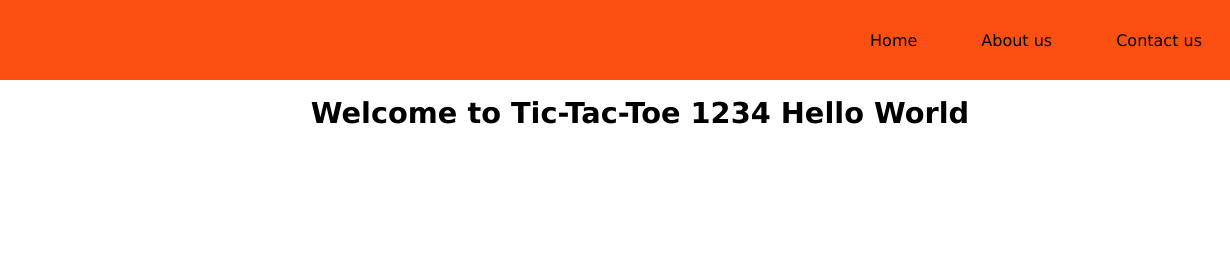
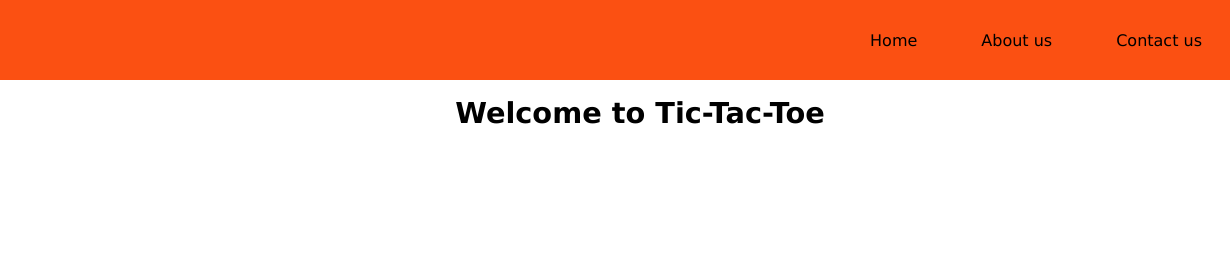
Before and after one commit to Vex-xx/TicTacToe, a plain HTML site: page index.html in a window 1280 px wide. Shown: the top 280 px of the page, 0-1230 px from the left. Drawn offline with nearby package versions, Linux system fonts and the light colour scheme.

Commit message:
Update index.html

```diff
--- a/index.html
+++ b/index.html
@@ -23,7 +23,7 @@
     </div>
 
     <div class="container">
-        <h1 class="head">Welcome to Tic-Tac-Toe 1234 Hello World</h1>
+        <h1 class="head">Welcome to Tic-Tac-Toe</h1>
         <div class="formContainer">
             <form action="play.html">
                 <div class="row">
```
